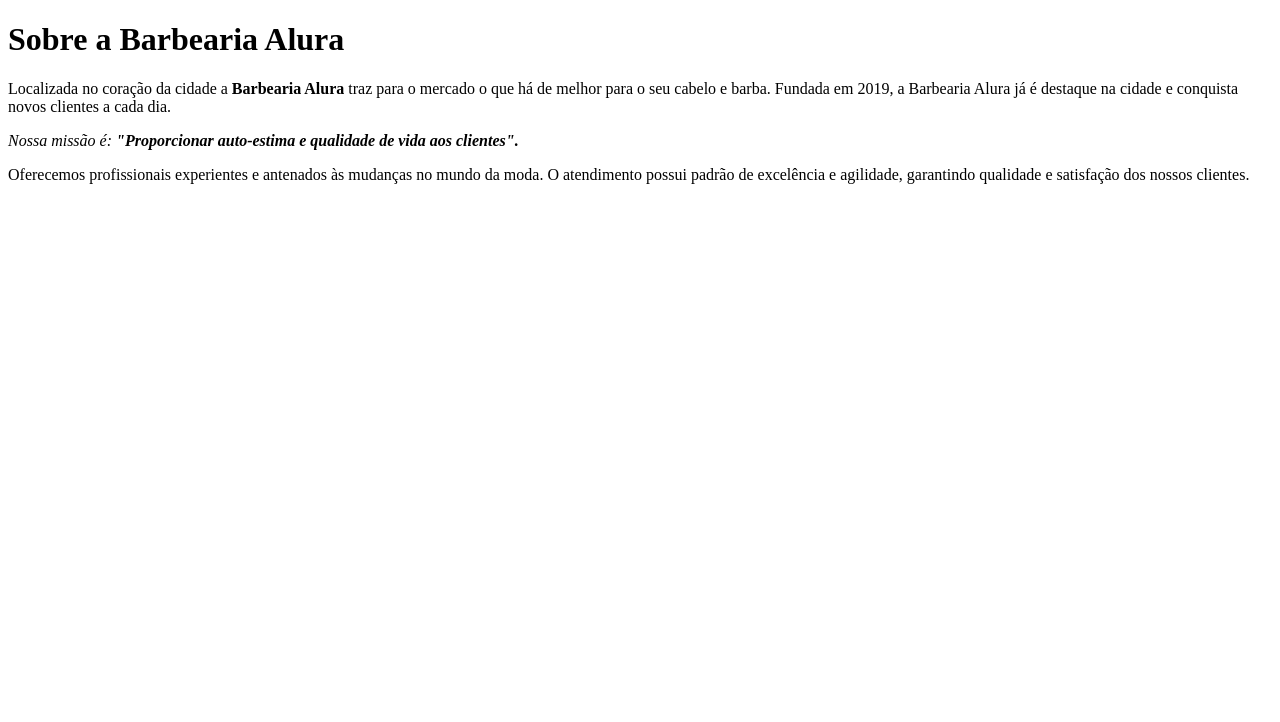
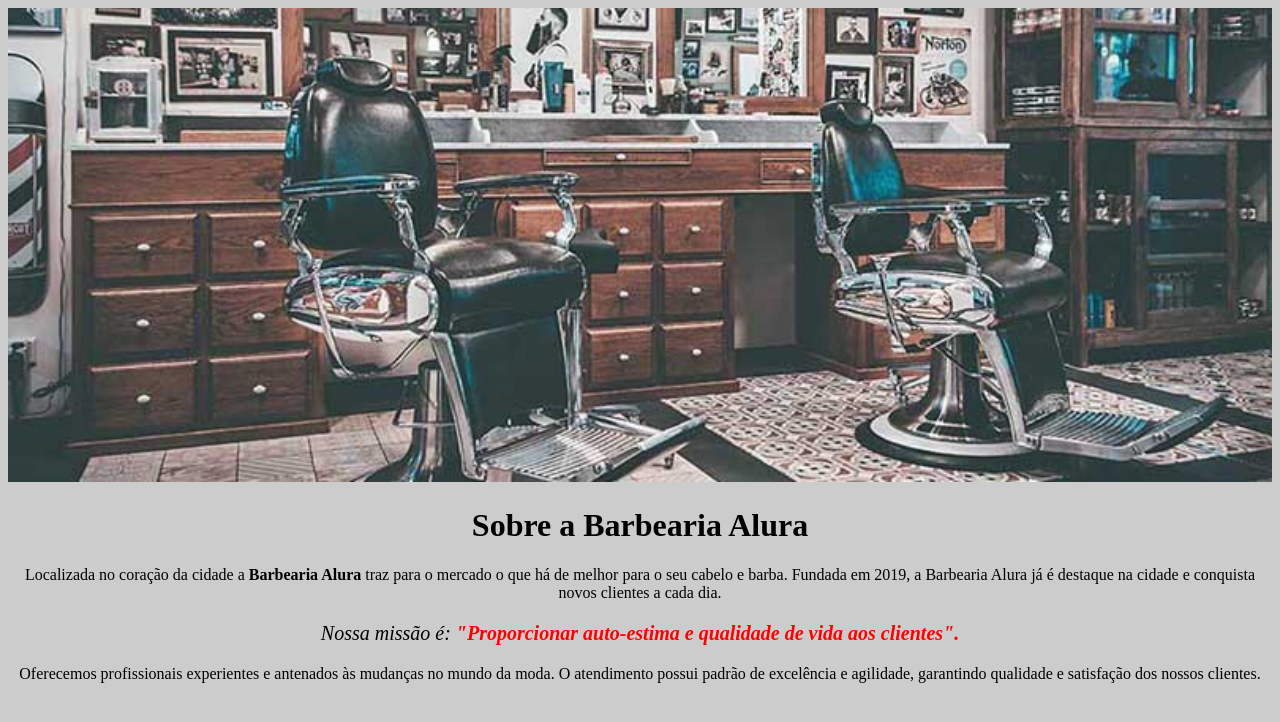
Before and after one commit to LucasDaSilva17/Front_End_Alura, a plain HTML site: page BarbeariaAlura/index.html in a window 1280 px wide. Drawn offline with Linux system fonts and the light colour scheme.

Commit message:
Adicionando o banner na pagina home

```diff
--- a/BarbeariaAlura/index.html
+++ b/BarbeariaAlura/index.html
@@ -4,19 +4,21 @@
 <head>
     <meta charset="UTF-8">
     <title>Barbearia Alura</title>
+    <link rel="stylesheet" href="style.css">
 </head>
 
 <body>
-    <h1>Sobre a Barbearia Alura</h1>
+    <img src="banner.jpg" alt="" id="banner">
+    <h1 >Sobre a Barbearia Alura</h1>
 
-    <p>Localizada no coração da cidade a <strong>Barbearia Alura</strong> traz para o mercado o que há de melhor para o
+    <p >Localizada no coração da cidade a <strong>Barbearia Alura</strong> traz para o mercado o que há de melhor para o
         seu
         cabelo e barba.
         Fundada em 2019, a Barbearia Alura já é destaque na cidade e conquista novos clientes a cada dia.</p>
 
-    <p><em>Nossa missão é: <strong>"Proporcionar auto-estima e qualidade de vida aos clientes".</strong></em> </p>
+    <p id="missao"><em>Nossa missão é: <strong>"Proporcionar auto-estima e qualidade de vida aos clientes".</strong></em> </p>
 
-    <p> Oferecemos profissionais experientes e antenados às mudanças no mundo da moda. O atendimento possui padrão de
+    <p > Oferecemos profissionais experientes e antenados às mudanças no mundo da moda. O atendimento possui padrão de
         excelência e agilidade, garantindo qualidade e satisfação dos nossos clientes.</p>
 </body>
 
--- a/BarbeariaAlura/style.css
+++ b/BarbeariaAlura/style.css
@@ -1,12 +1,23 @@
 body {
     background: #CCCCCC;
+}
+#banner{
+    width: 100%;
+
+}
+h1{
+    text-align: center;
 }
 
 p {
     text-align: center;
 }
 
+#missao{
+    font-size: 20px
+}
+
 em strong {
-    color: red;
+    color: #FF0000;
 
 }
```
Also changed, not shown: BarbeariaAlura/banner.jpg (added).
